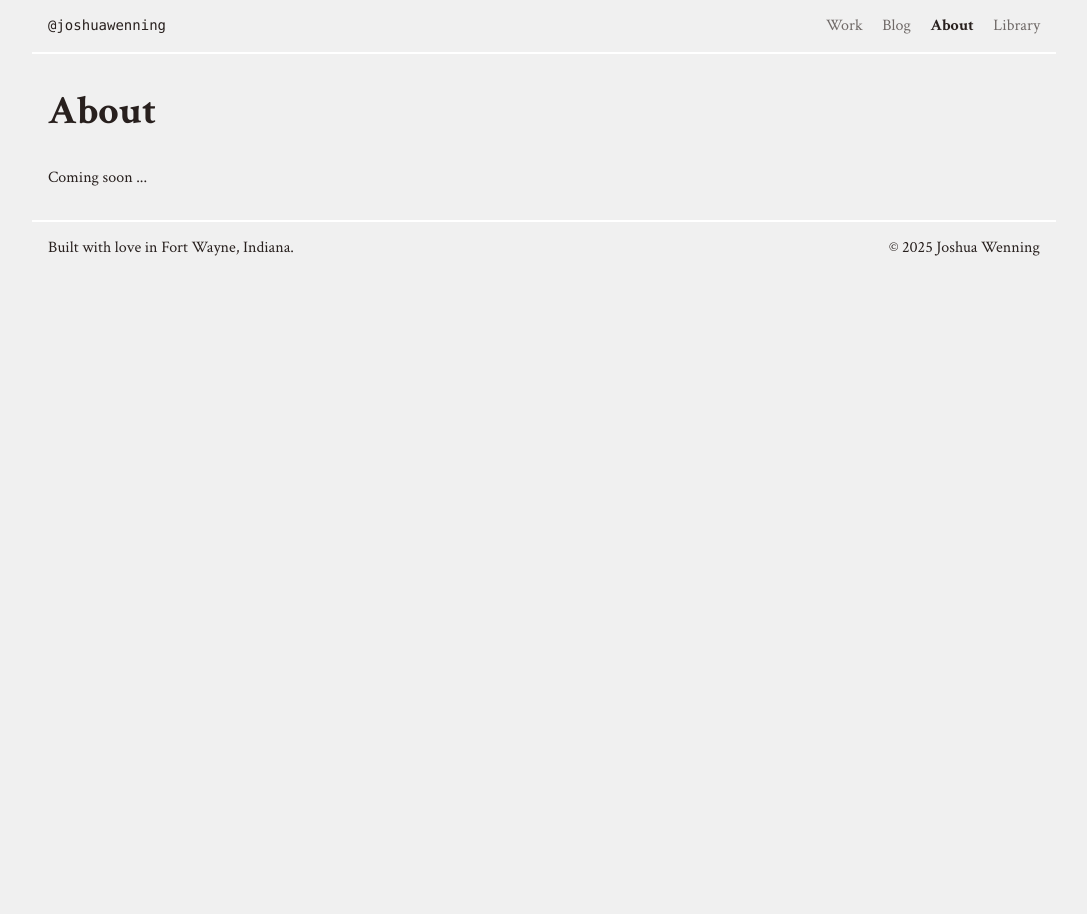
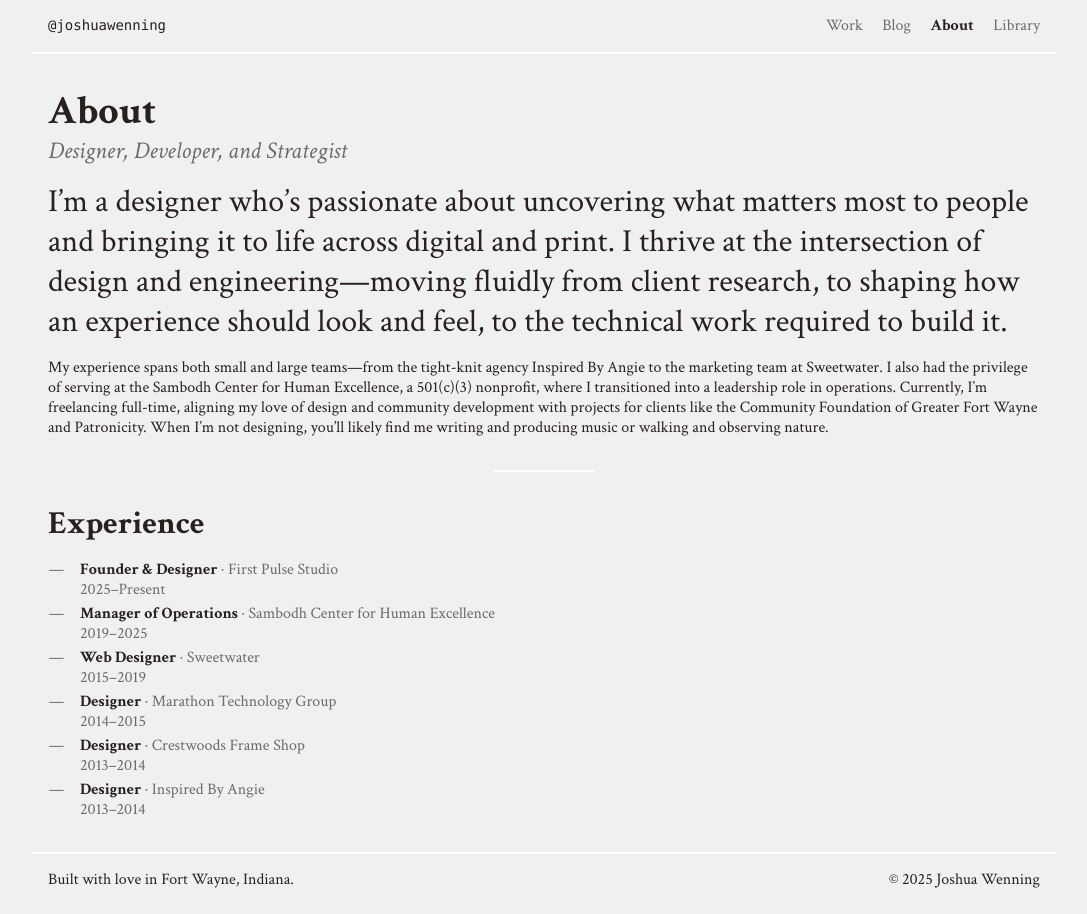
Before and after one commit to joshuawenning/blog, a Jekyll site: the page built from about.html, in a window 1280 px wide. Shown: the whole page, without its empty margins (96-1183 px from the left). Built offline with Jekyll 4.4.1, drawn with Linux system fonts in a browser that asks for light colours.

Commit message:
Build experience section

```diff
--- a/_sass/_base.scss
+++ b/_sass/_base.scss
@@ -16,6 +16,14 @@ img {
   max-width: 100%;
 }
 
+hr {
+  background-color: var(--white);
+  border: 0;
+  height: .125rem;
+  margin: 2rem auto;
+  width: 100px;
+}
+
 a {
   color: var(--ruby);
   text-decoration: underline;
@@ -26,6 +34,16 @@ a {
 
   &:hover {
     text-decoration-color: var(--ruby);
+  }
+}
+
+.list {
+  list-style-type: "—";
+  padding-left: 1rem;
+
+  li {
+    margin-bottom: .25rem;
+    padding-inline-start: 1rem;
   }
 }
 
--- a/about.html
+++ b/about.html
@@ -4,6 +4,36 @@ title: About
 ---
 
 <section class="mb-2 pl-1 pr-1">
-  <h1 class="mb-2 text-h2">About</h1>
-  <p>Coming soon ...</p>
+  <h1 class="text-h2">About</h1>
+  <h2 class="mb-1 grey text-h4 text-italic text-normal">Designer, Developer, and Strategist</h2>
+  <p class="mb-1 text-h3">I’m a designer who’s passionate about uncovering what matters most to people and bringing it to life across digital and print. I thrive at the intersection of design and engineering&mdash;moving fluidly from client research, to shaping how an experience should look and feel, to the technical work required to build it.</p>
+  <p>My experience spans both small and large teams—from the tight-knit agency Inspired By Angie to the marketing team at Sweetwater. I also had the privilege of serving at the Sambodh Center for Human Excellence, a 501(c)(3) nonprofit, where I transitioned into a leadership role in operations. Currently, I’m freelancing full-time, aligning my love of design and community development with projects for clients like the Community Foundation of Greater Fort Wayne and Patronicity. When I’m not designing, you’ll likely find me writing and producing music or walking and observing nature.</p>
+  <hr>
+  <h2 class="mb-1 text-h3">Experience</h2>
+  <ul class="list grey">
+    <li>
+      <strong class="black">Founder &amp; Designer</strong> &middot; First Pulse Studio<br>
+      2025&ndash;Present
+    </li>
+    <li>
+      <strong class="black">Manager of Operations</strong> &middot; Sambodh Center for Human Excellence<br>
+      2019&ndash;2025
+    </li>
+    <li>
+      <strong class="black">Web Designer</strong> &middot; Sweetwater<br>
+      2015&ndash;2019
+    </li>
+    <li>
+      <strong class="black">Designer</strong> &middot; Marathon Technology Group<br>
+      2014&ndash;2015
+    </li>
+    <li>
+      <strong class="black">Designer</strong> &middot; Crestwoods Frame Shop<br>
+      2013&ndash;2014
+    </li>
+    <li>
+      <strong class="black">Designer</strong> &middot; Inspired By Angie<br>
+      2013&ndash;2014
+    </li>
+  </ul>
 </section>
--- a/index.html
+++ b/index.html
@@ -96,7 +96,7 @@ title: Home
       <p class="text-h4 mb-1 text-italic">Thoughts, design explorations, and technical write-ups</p>
 
       <ul class="list-reset">
-        {% for post in site.posts %}
+        {% for post in site.posts limit:3 %}
         <li class="lh-solid mb-1 text-h4">
           <a class="text-bold" href="{{ post.url }}">{{ post.title }}</a><br>
           <time class="grey text-h6 text-tracked text-uppercase">{{ post.date | date: "%B %d, %Y" }}</time>
@@ -140,7 +140,7 @@ title: Home
 
     <div>
       <ul class="book-collection list-reset d-flex">
-        {% for book in site.data.library %}
+        {% for book in site.data.library limit:4 %}
         <li class="exposed-link relative">
           <a class="black text-bold text-plain" href="{{ book.url }}">
 
```
